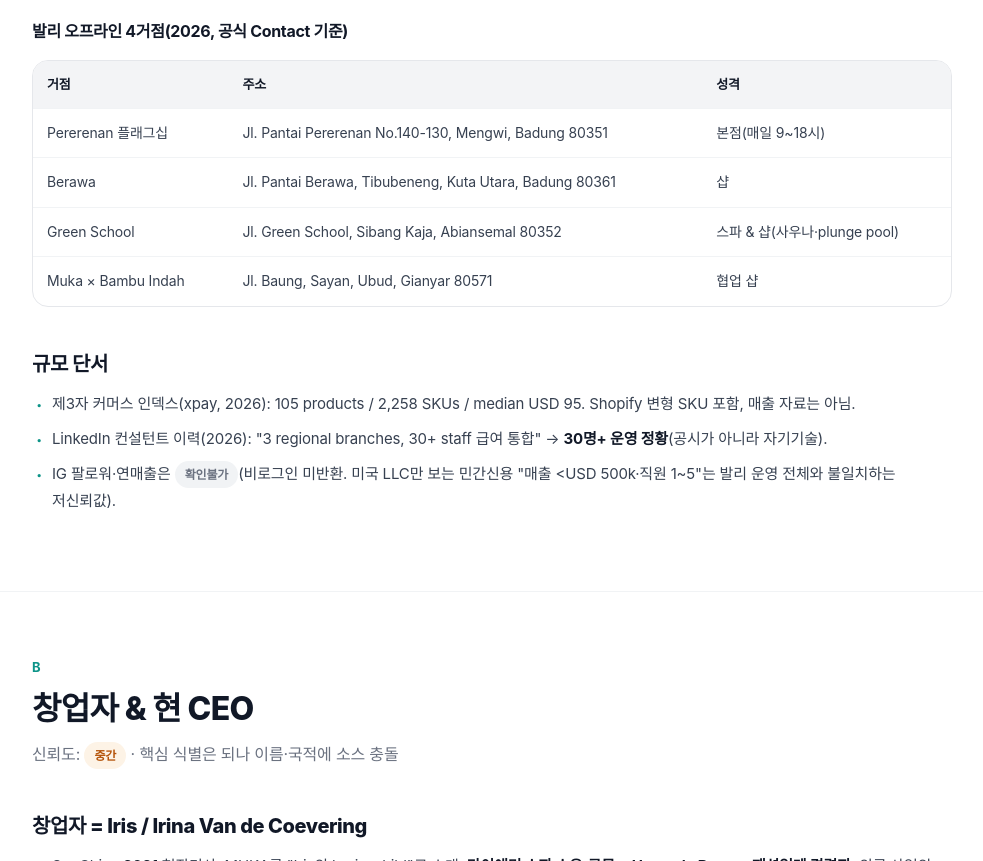
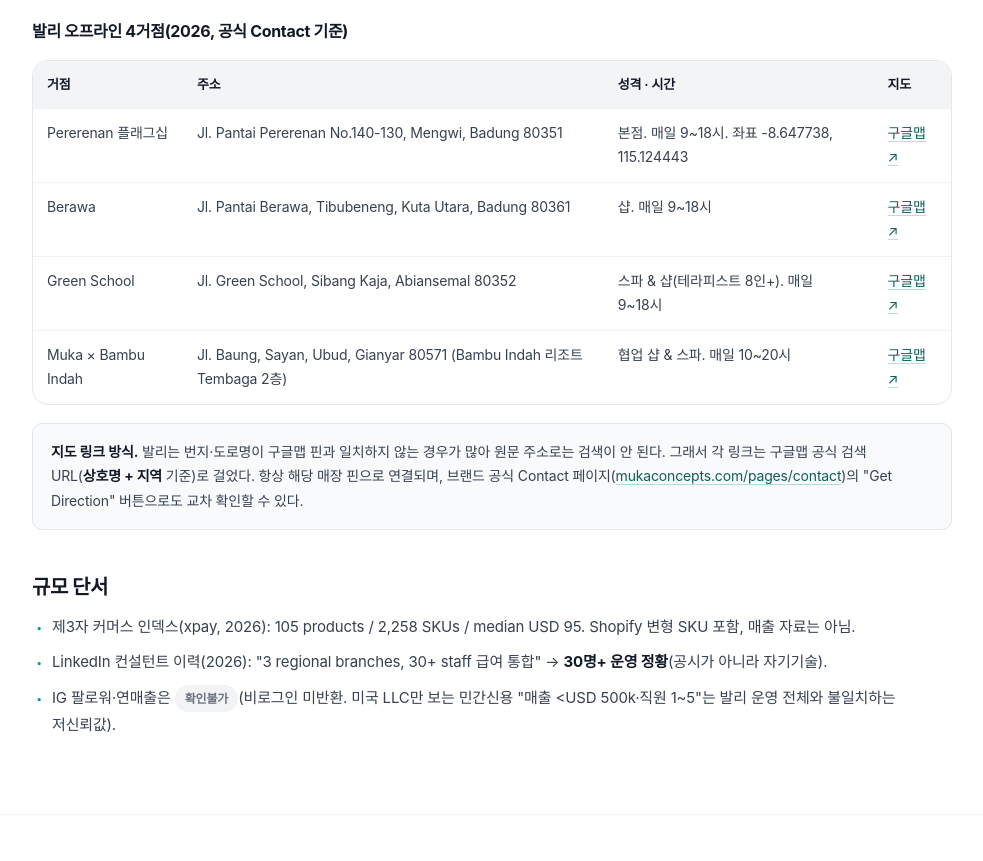
Before and after one commit to nofaildesignoffice/muka-concepts-korea-research, a plain HTML site: page 404.html in a window 1280 px wide. Shown: the part 3331-4192 px from the top of the page, without its empty margins (148-1131 px from the left). Drawn offline with Linux system fonts and the light colour scheme; a web font is replaced by a local one.

Commit message:
발리 4개 거점에 구글맵 상호명 검색 링크 추가 + Bambu Indah 영업시간/위치 보정 + 지도 링크 방식 설명

```diff
--- a/404.html
+++ b/404.html
@@ -219,15 +219,16 @@
     <h4>발리 오프라인 4거점(2026, 공식 Contact 기준)</h4>
     <div class="tw">
       <table>
-        <thead><tr><th>거점</th><th>주소</th><th>성격</th></tr></thead>
+        <thead><tr><th>거점</th><th>주소</th><th>성격 · 시간</th><th>지도</th></tr></thead>
         <tbody>
-          <tr><td>Pererenan 플래그십</td><td>Jl. Pantai Pererenan No.140-130, Mengwi, Badung 80351</td><td>본점(매일 9~18시)</td></tr>
-          <tr><td>Berawa</td><td>Jl. Pantai Berawa, Tibubeneng, Kuta Utara, Badung 80361</td><td>샵</td></tr>
-          <tr><td>Green School</td><td>Jl. Green School, Sibang Kaja, Abiansemal 80352</td><td>스파 &amp; 샵(사우나·plunge pool)</td></tr>
-          <tr><td>Muka × Bambu Indah</td><td>Jl. Baung, Sayan, Ubud, Gianyar 80571</td><td>협업 샵</td></tr>
+          <tr><td>Pererenan 플래그십</td><td>Jl. Pantai Pererenan No.140-130, Mengwi, Badung 80351</td><td>본점. 매일 9~18시. 좌표 -8.647738, 115.124443</td><td><a href="https://www.google.com/maps/search/?api=1&amp;query=Muka+Concepts+Pererenan" target="_blank" rel="noopener">구글맵 ↗</a></td></tr>
+          <tr><td>Berawa</td><td>Jl. Pantai Berawa, Tibubeneng, Kuta Utara, Badung 80361</td><td>샵. 매일 9~18시</td><td><a href="https://www.google.com/maps/search/?api=1&amp;query=Muka+Concepts+Berawa+Canggu" target="_blank" rel="noopener">구글맵 ↗</a></td></tr>
+          <tr><td>Green School</td><td>Jl. Green School, Sibang Kaja, Abiansemal 80352</td><td>스파 &amp; 샵(테라피스트 8인+). 매일 9~18시</td><td><a href="https://www.google.com/maps/search/?api=1&amp;query=Muka+Concepts+Green+School+Sibang+Kaja" target="_blank" rel="noopener">구글맵 ↗</a></td></tr>
+          <tr><td>Muka × Bambu Indah</td><td>Jl. Baung, Sayan, Ubud, Gianyar 80571 (Bambu Indah 리조트 Tembaga 2층)</td><td>협업 샵 &amp; 스파. 매일 10~20시</td><td><a href="https://www.google.com/maps/search/?api=1&amp;query=Muka+Concepts+Bambu+Indah+Sayan" target="_blank" rel="noopener">구글맵 ↗</a></td></tr>
         </tbody>
       </table>
     </div>
+    <div class="note"><b>지도 링크 방식.</b> 발리는 번지·도로명이 구글맵 핀과 일치하지 않는 경우가 많아 원문 주소로는 검색이 안 된다. 그래서 각 링크는 구글맵 공식 검색 URL(<b>상호명 + 지역</b> 기준)로 걸었다. 항상 해당 매장 핀으로 연결되며, 브랜드 공식 Contact 페이지(<a href="https://mukaconcepts.com/pages/contact" target="_blank" rel="noopener">mukaconcepts.com/pages/contact</a>)의 "Get Direction" 버튼으로도 교차 확인할 수 있다.</div>
 
     <h3 class="block">규모 단서</h3>
     <ul class="clean">
```
Also changed, not shown: index.html (+6 -5 lines).
